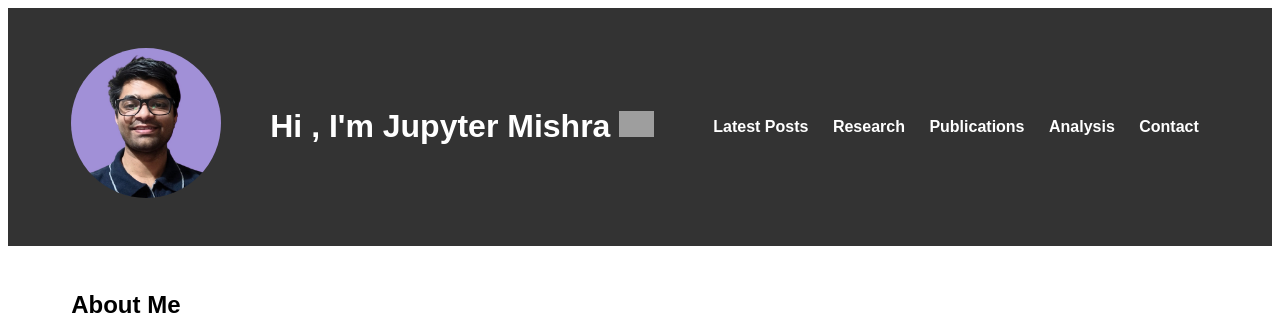
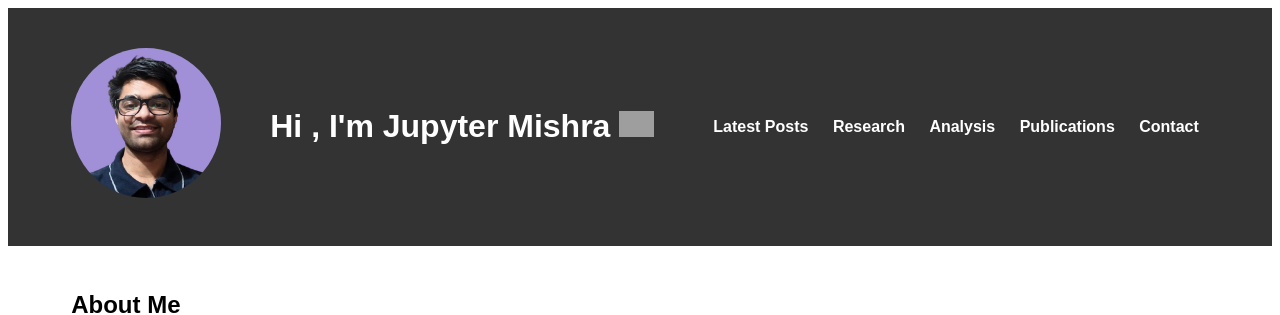
Before and after one commit to jupytermishra/jupytermishra.github.io, a Jekyll site: the page built from index.html, in a window 1280 px wide. Shown: the top 315 px of the page. Built offline with Jekyll 4.4.1, drawn with Linux system fonts in a browser that asks for light colours; grey boxes are pictures that could not be loaded.

```diff
--- a/_includes/header.html
+++ b/_includes/header.html
@@ -11,8 +11,8 @@
 
         <li><a href="#Posts">Latest Posts</a></li>
         <li><a href="#Research">Research</a></li>
-        <li><a href="#Analysis">Publications</a></li>
-        <li><a href="#Publications">Analysis</a></li>
+        <li><a href="#Analysis">Analysis</a></li>
+        <li><a href="#Publications">Publications</a></li>
         <li><a href="#Contact">Contact</a></li>
 
       </ul>
```
